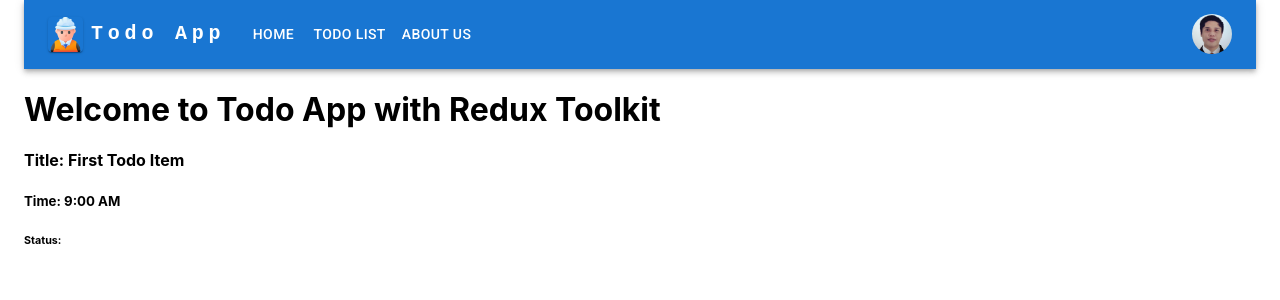
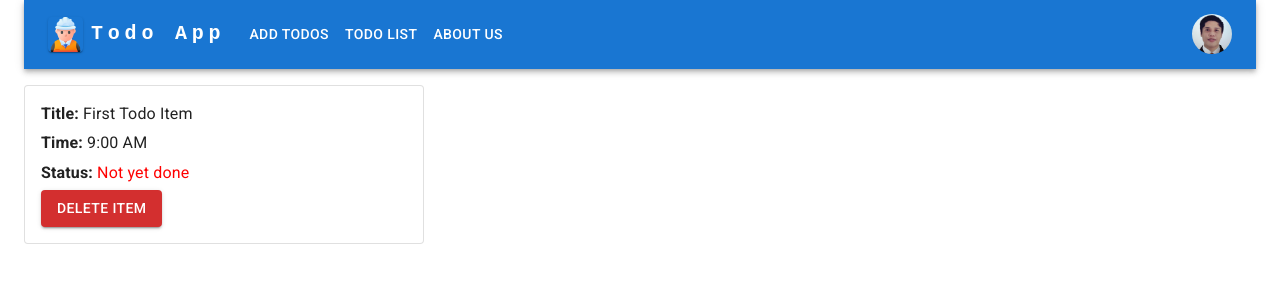
Before and after one commit to JosephCanete/todo-list-typescript, a React (Create React App) app: page /todos in a window 1280 px wide. Shown: the top 300 px of the page. Built offline with nearby package versions, Linux system fonts and the light colour scheme.

Commit message:
UI part has finished

```diff
--- a/src/components/Navigation.tsx
+++ b/src/components/Navigation.tsx
@@ -16,7 +16,7 @@ import { Link } from "react-router-dom";
 
 const pages = [
   {
-    header: "Home",
+    header: "Add Todos",
     routes: "",
   },
   {
--- a/src/features/todo.ts
+++ b/src/features/todo.ts
@@ -22,4 +22,6 @@ export const todoSlice = createSlice({
   },
 });
 
+export const { addTodo } = todoSlice.actions;
+
 export default todoSlice.reducer;
--- a/src/pages/About.tsx
+++ b/src/pages/About.tsx
@@ -1,5 +1,10 @@
-import React from "react";
+import Typography from "@mui/material/Typography";
 
 export default function About() {
-  return <h1>About</h1>;
+  return (
+    <Typography variant="h1">
+      A basic application that uses material UI and state management through
+      Redux Toolkit.
+    </Typography>
+  );
 }
--- /dev/null
+++ b/src/pages/AddTodo.tsx
@@ -0,0 +1,25 @@
+import Box from "@mui/material/Box";
+import TextField from "@mui/material/TextField";
+import Button from "@mui/material/Button";
+import Container from "@mui/material/Container";
+
+export default function AddTodo() {
+  return (
+    <Container maxWidth="xl">
+      <Box
+        component="form"
+        sx={{
+          "& > :not(style)": { m: "0.5rem", width: "25ch" },
+        }}
+        noValidate
+        autoComplete="off"
+      >
+        <TextField id="outlined-basic" label="Title" variant="outlined" />
+        <TextField id="outlined-basic" label="Time" variant="outlined" />
+      </Box>
+      <Button variant="contained" color="success">
+        Add Item
+      </Button>
+    </Container>
+  );
+}
--- a/src/pages/Home.tsx
+++ /dev/null
@@ -1,5 +0,0 @@
-import React from "react";
-
-export default function Home() {
-  return <h1>Home</h1>;
-}
--- a/src/pages/Todos.tsx
+++ b/src/pages/Todos.tsx
@@ -1,16 +1,56 @@
 import { todoInterface } from "../features/todo";
 import { useSelector } from "react-redux";
+import Paper from "@mui/material/Paper";
+import Typography from "@mui/material/Typography";
+import Box from "@mui/material/Box";
+import Grid from "@mui/material/Grid";
+import Button from "@mui/material/Button";
 
 export default function Todos() {
   const todo = useSelector((state: todoInterface) => state.todo.value);
   console.log(todo);
 
   return (
-    <div>
-      <h1>Welcome to Todo App with Redux Toolkit</h1>
-      <h4>Title: {todo.title}</h4>
-      <h5>Time: {todo.time}</h5>
-      <h6>Status: {todo.status}</h6>
-    </div>
+    <>
+      <Box sx={{ flexGrow: 1 }}>
+        <Grid container spacing={2}>
+          <Grid item xs={4}>
+            <Paper
+              variant="outlined"
+              sx={{
+                padding: "1rem",
+                m: "1rem 0",
+              }}
+              elevation={3}
+            >
+              <Typography variant="body1" gutterBottom>
+                <b>{`Title: `}</b>
+                {todo.title}
+              </Typography>
+              <Typography variant="body1" gutterBottom>
+                <b>{`Time: `}</b> {todo.time}
+              </Typography>
+
+              <Typography variant="body1" gutterBottom>
+                <b>{`Status: `}</b>
+                <Typography
+                  variant="body1"
+                  gutterBottom
+                  sx={{
+                    color: todo.status ? "green" : "red",
+                    display: "inline",
+                  }}
+                >
+                  {todo.status ? "Completed" : "Not yet done"}
+                </Typography>
+              </Typography>
+              <Button variant="contained" color="error">
+                Delete Item
+              </Button>
+            </Paper>
+          </Grid>
+        </Grid>
+      </Box>
+    </>
   );
 }
--- a/src/routes/Routes.tsx
+++ b/src/routes/Routes.tsx
@@ -1,12 +1,12 @@
 import { Routes as MyRoutes, Route } from "react-router-dom";
-import Home from "../pages/Home";
+import AddTodo from "../pages/AddTodo";
 import Todos from "../pages/Todos";
 import About from "../pages/About";
 
 export default function Routes() {
   return (
     <MyRoutes>
-      <Route path="/" element={<Home />} />
+      <Route path="/" element={<AddTodo />} />
       <Route path="/todos" element={<Todos />} />
       <Route path="/about" element={<About />} />
     </MyRoutes>
```
